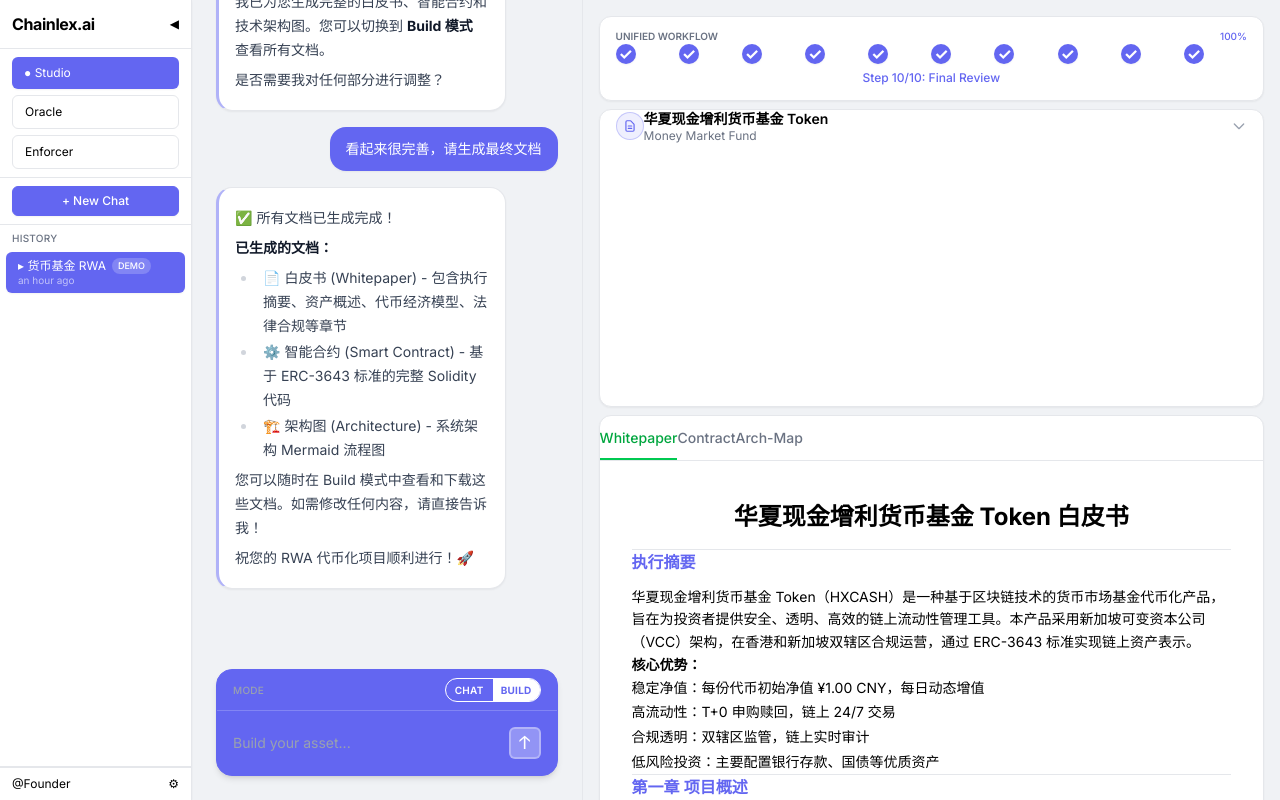
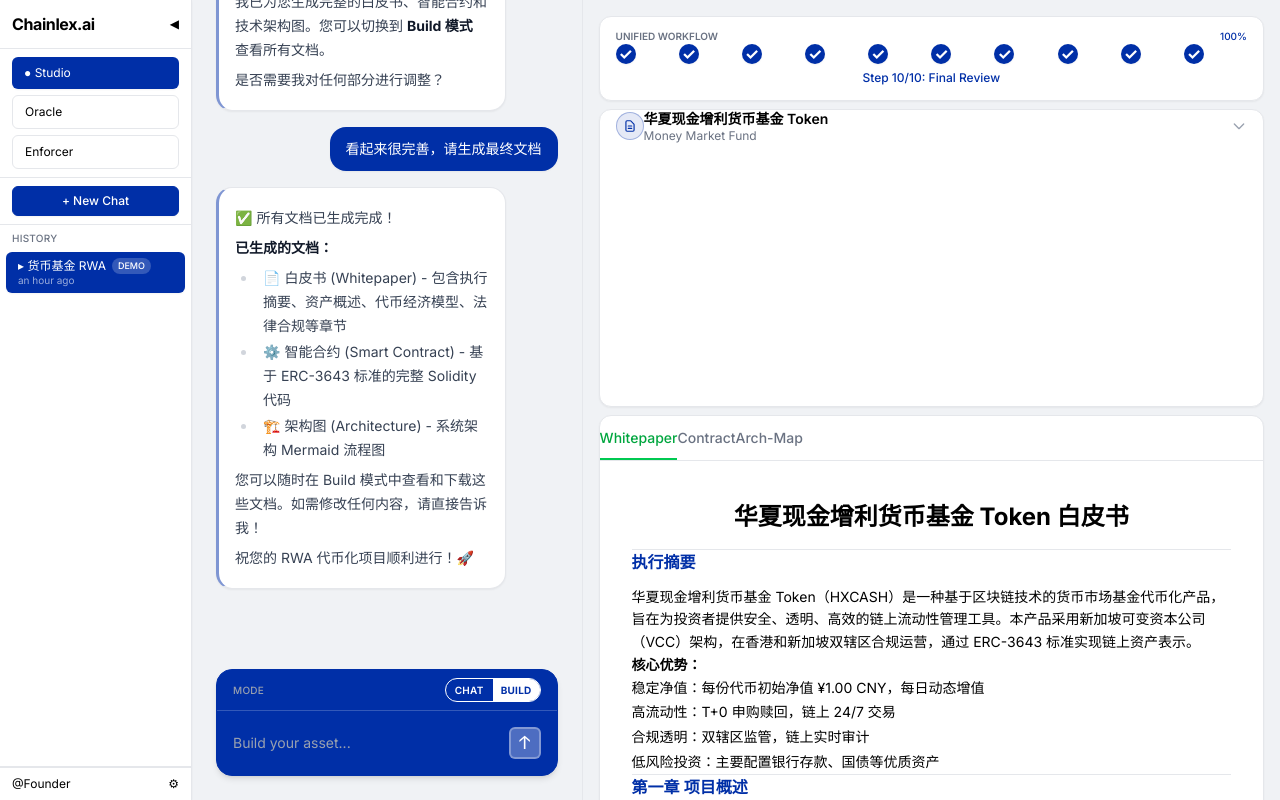
Before and after one commit to BI4O/Chainlex-webapp, a Next.js app: page / in a window 1280 px wide. Built offline with nearby package versions, Linux system fonts and the light colour scheme.

Commit message:
feat: 更新蓝色

```diff
--- a/app/globals.css
+++ b/app/globals.css
@@ -20,7 +20,7 @@
   --foreground-hover-muted: #FFFFFFCC;  /* 80% opacity */
 
   /* Accent Color - Indigo */
-  --accent: #6366f1;
+  --accent: #002fa7;
 
   /* Borders - Lighter for Apple style */
   --border-default: #E5E7EB;
```
